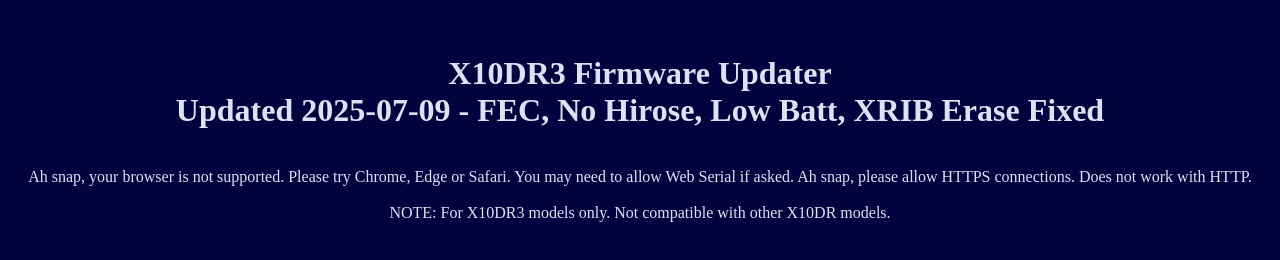
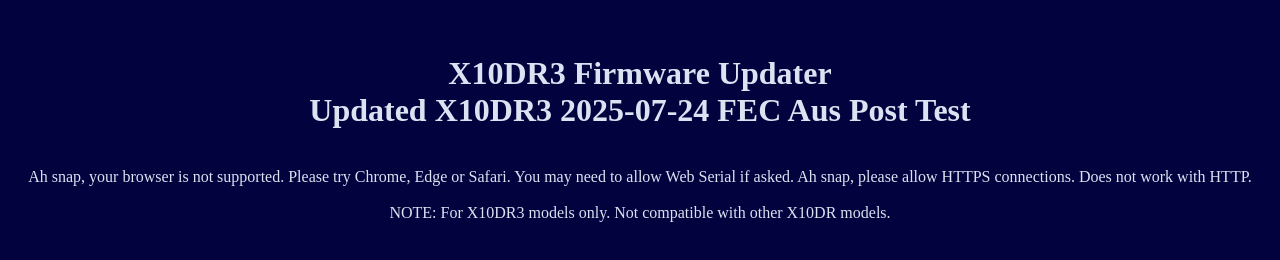
Before and after one commit to PacificElectronicDesigns/X10DR3FWUpdaterTest1, a plain HTML site: page flash.html in a window 1280 px wide. Shown: the part 222-482 px from the top of the page. Drawn offline with Linux system fonts and the light colour scheme.

Commit message:
Update flash.html

```diff
--- a/flash.html
+++ b/flash.html
@@ -35,7 +35,7 @@
         <img src="x10dr-logo-blackbackground.png" alt="X10DR Logo" style="width:50%;">
     </div>
     <br><br>
-    <h1>X10DR3 Firmware Updater <br> Updated 2025-07-09 - FEC, No Hirose, Low Batt, XRIB Erase Fixed</h1>
+    <h1>X10DR3 Firmware Updater <br> Updated X10DR3 2025-07-24 FEC Aus Post Test</h1>
 
     <div id="main" style="display: none;">
 
```
